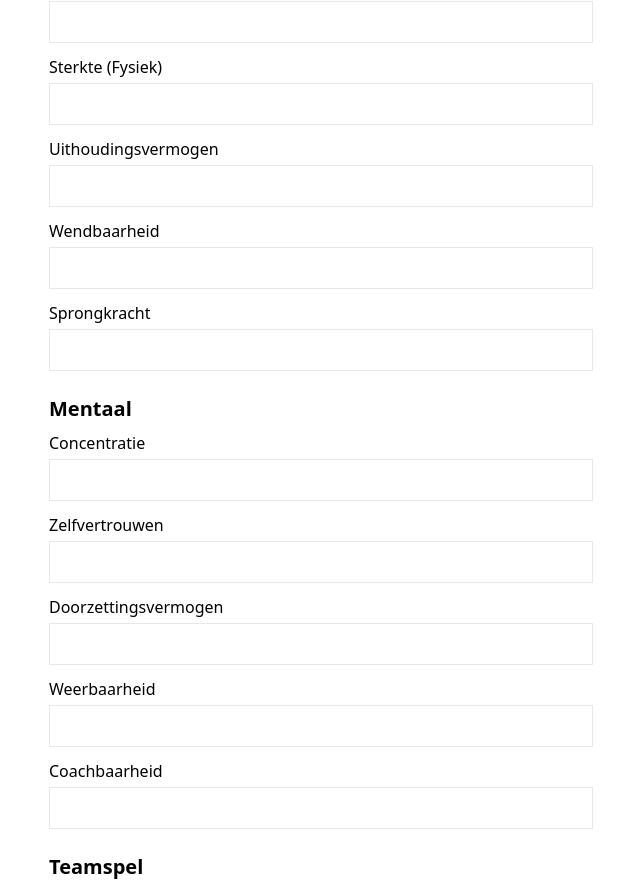
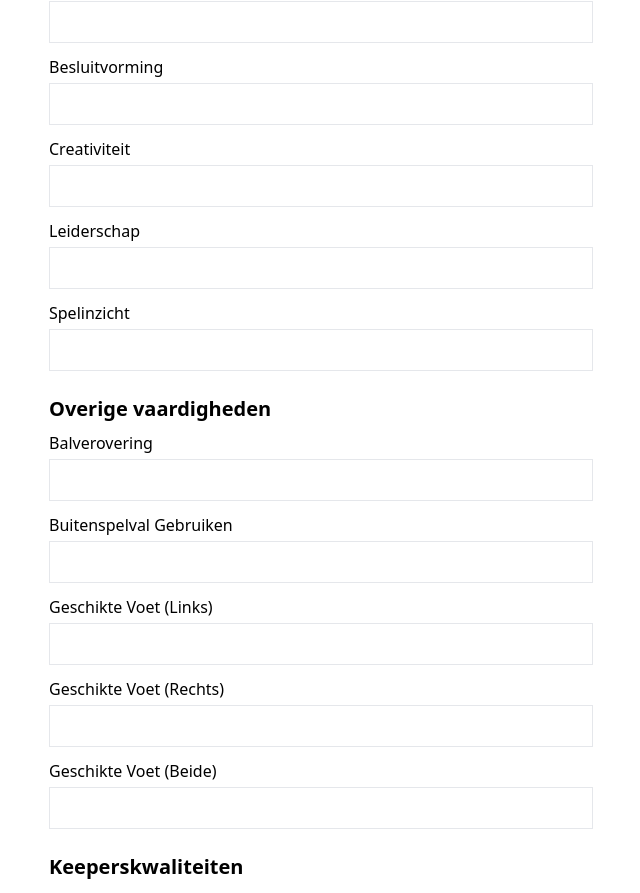
Before and after one commit to Trompert-Analysis/Voetbal-analysetool, a React (Vite) app in the folder frontend/: page /Speler in a window 1280 px wide. Shown: the part 1903-2796 px from the top of the page, without its empty margins (319-959 px from the left). Built offline with nearby package versions, Linux system fonts and the light colour scheme; the HTML template or start-up script is replaced by a standard one.

Commit message:
Update Speler.jsx

```diff
--- a/frontend/src/pages/Speler.jsx
+++ b/frontend/src/pages/Speler.jsx
@@ -25,12 +25,11 @@ function Speler() {
   };
 
   const secties = {
+    "Fysiek": ["snelheid", "Sterkte (fysiek)", "uithoudingsvermogen", "Wendbaarheid", "sprongkracht"],
+    "Technische vaardigheden": ["1-tegen-1 duel", "Aanvallende loopacties", "Afstandsschot", "Dribbelen", "Koppen", "Passing", "Lange bal", "Positionering", "Pressing zetten", "Schotkracht", "Schotnauwkeurigheid", "Tackelen", "Traptechniek", "Voorzetten"],
     "Mentale vaaardigheden": ["Anticipatie", "Besluitvorming", "Creativiteit", "Leiderschap", "Spelinzicht"],
-    "Technische vaardigheden": ["1-tegen-1 duel", "Aanvallende loopacties", "Afstandsschot", "Dribbelen", "Koppen", "Passing", "Lange bal", "Positionering", "Pressing zetten", "Schotkracht", "Schotnauwkeurigheid", "Tackelen", "Traptechniek", "Voorzetten"],
-    "Fysiek": ["snelheid", "Sterkte (fysiek)", "uithoudingsvermogen", "Wendbaarheid", "sprongkracht"],
-    "Mentaal": ["concentratie", "zelfvertrouwen", "doorzettingsvermogen", "weerbaarheid", "coachbaarheid"],
-    "Teamspel": ["communicatie", "samenwerken", "leiding nemen", "rolacceptatie", "discipline"],
-    "Keeperskwaliteiten": ["reflexen", "duiken", "uitkomen", "hoge ballen", "coachen van verdediging"]
+    "Overige vaardigheden": ["Balverovering", "Buitenspelval gebruiken", "Geschikte voet (links)", "Geschikte voet (rechts)", "Geschikte voet (beide)"],
+    "Keeperskwaliteiten": ["Reflexen", "Keeperstechniek", "Uitkomen", "Redding bij 1-tegen-1", "coaching vanuit achteruit"]
   };
 
   return (
```
